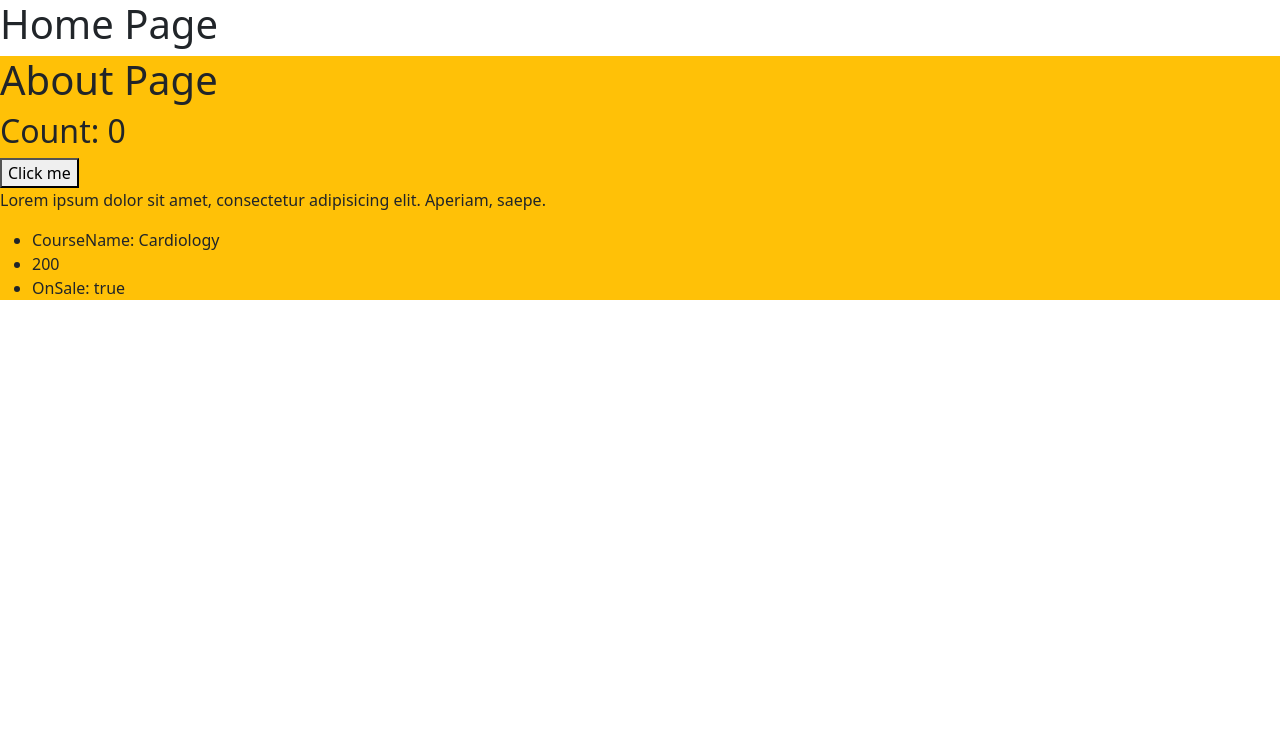
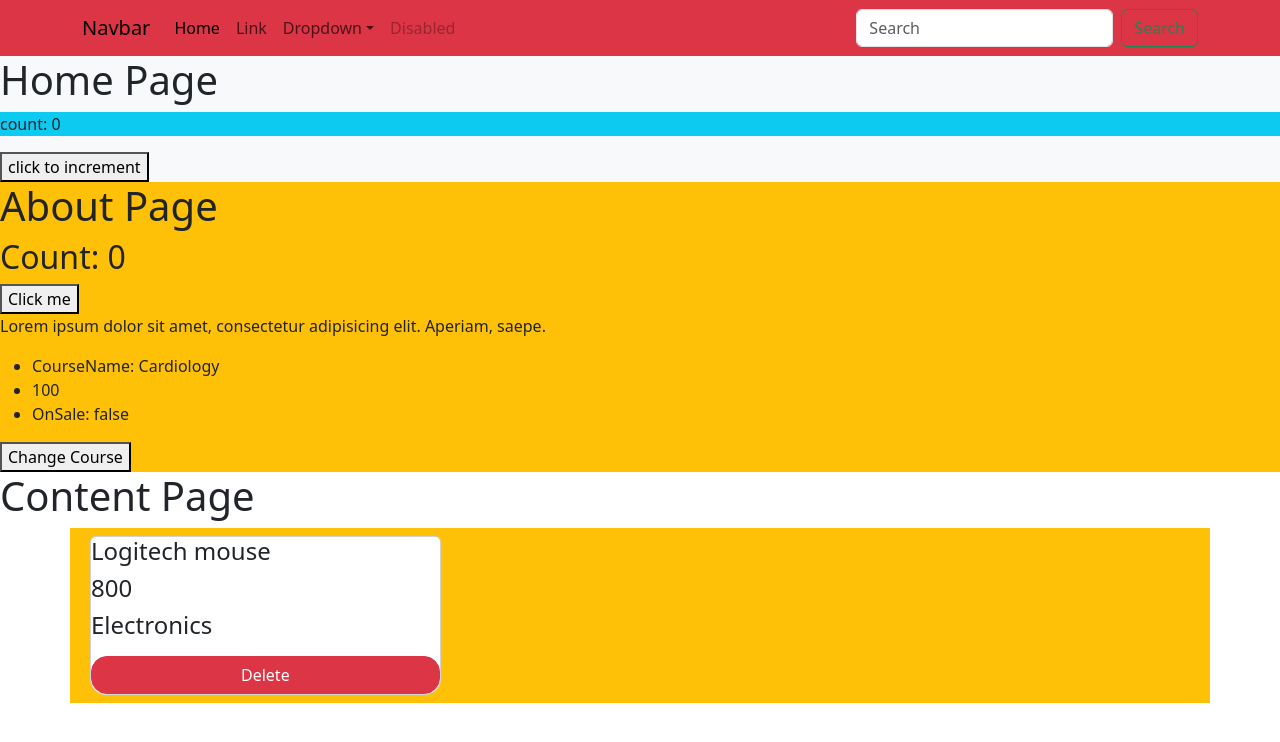
Before and after one commit to Nouh1408/React-Rev, a React (Vite) app: page / in a window 1280 px wide. Shown: the top 742 px of the page. Built offline with nearby package versions, Linux system fonts and the light colour scheme.

Commit message:
some new components

```diff
--- a/src/App.jsx
+++ b/src/App.jsx
@@ -2,6 +2,8 @@
 import About from "./Components/About/About"
 import React from "react";
 import Btn from "./Components/Btn/Btn";
+import Navbar from "./Components/Navbar/Navbar.jsx";
+import Content from "./Components/Content/Content.jsx";
 
 
 
@@ -10,8 +12,10 @@
 
 return (
  <React.Fragment>
+  <Navbar/>
   <Home/>
      <About/>
+     <Content/>
  </React.Fragment>
   )
 }
--- a/src/Components/About/About.jsx
+++ b/src/Components/About/About.jsx
@@ -2,14 +2,26 @@
 
 export default function About() {
   const [counter, setCounter] = useState(0);
-  const [course,setCourse]= useState({
-    name:"Cardiology",
-    price:200,
-    onSale:true
-  })
+  const course1 = {
+    name: "Cardiology",
+    price: 100,
+    onSale: false,
+  };
+
+  const course2 = {
+    name: "Pathology",
+    price: 200,
+    onSale: true,
+  };
+  const [course, setCourse] = useState(course1);
 
   function increment() {
     setCounter(counter + 1);
+  }
+ function ChangeCourse() {
+    setCourse((prevCourse) =>
+      prevCourse.name === "Cardiology" ? course2 : course1
+    );
   }
 
   return (
@@ -24,8 +36,10 @@
       <ul>
         <li>CourseName: {course.name}</li>
         <li>{course.price}</li>
-        <li>OnSale: {course.onSale ? "true":"false"}</li>
+        <li>OnSale: {course.onSale ? "true" : "false"}</li>
       </ul>
+      <button onClick={ChangeCourse}>Change Course</button>
+
     </div>
   );
 }
--- /dev/null
+++ b/src/Components/Content/Content.jsx
@@ -0,0 +1,29 @@
+import React, { useState } from 'react'
+
+export default function Content() {
+    const [product, setProduct]= useState({
+        name:"Logitech mouse",
+        price:800,
+        category:"Electronics",
+        onSale:true
+    })
+
+  return (
+    <div>
+      <h1>Content Page</h1>
+      <div className='container bg-warning'>
+        <div className="row p-2">
+            <div className="col-md-4">
+                <div className="card rounded-2 rounded-bottom-4">
+                    <h4>{product.name}</h4>
+                    <h4>{product.price}</h4>
+                    <h4>{product.category}</h4>
+                    <h4>{product.onSale}</h4>
+                    <button className='btn btn-danger rounded-4 '>Delete</button>
+                </div>
+            </div>
+        </div>
+      </div>
+    </div>
+  )
+}
--- a/src/Components/Home/Home.jsx
+++ b/src/Components/Home/Home.jsx
@@ -1,10 +1,17 @@
-import React from 'react'
+import React, { useState } from 'react'
 
 
 export default function Home() {
+  const  [count, setCounter] = useState(0)
+  // const [classs, setClasss] = useState(0)
+  function changeCounter(){
+    setCounter(count+1)
+  }
   return (
-    <>
-      <h1>Home Page</h1>
-    </>
+    <div className='bg-light'>
+      <h1 >Home Page</h1>
+      <p className={count>5 ? `bg-danger`:`bg-info`}>count: {count}</p>
+      <button onClick={changeCounter}>click to increment</button>
+    </div>
   )
 }
--- /dev/null
+++ b/src/Components/Navbar/Navbar.jsx
@@ -0,0 +1,46 @@
+import React from 'react'
+
+
+export default function Navbar() {
+  return (
+    <div>
+      <nav  className="navbar navbar-expand-lg bg-danger ">
+  <div className="container">
+    <a className="navbar-brand" href="#">Navbar</a>
+    <button className="navbar-toggler" type="button" data-bs-toggle="collapse" data-bs-target="#navbarSupportedContent" aria-controls="navbarSupportedContent" aria-expanded="false" aria-label="Toggle navigation">
+      <span className="navbar-toggler-icon" />
+    </button>
+    <div className="collapse navbar-collapse" id="navbarSupportedContent">
+      <ul className="navbar-nav me-auto mb-2 mb-lg-0">
+        <li className="nav-item">
+          <a className="nav-link active" aria-current="page" href="#">Home</a>
+        </li>
+        <li className="nav-item">
+          <a className="nav-link" href="#">Link</a>
+        </li>
+        <li className="nav-item dropdown">
+          <a className="nav-link dropdown-toggle" href="#" id="navbarDropdown" role="button" data-bs-toggle="dropdown" aria-expanded="false">
+            Dropdown
+          </a>
+          <ul className="dropdown-menu" aria-labelledby="navbarDropdown">
+            <li><a className="dropdown-item" href="#">Action</a></li>
+            <li><a className="dropdown-item" href="#">Another action</a></li>
+            <li><hr className="dropdown-divider" /></li>
+            <li><a className="dropdown-item" href="#">Something else here</a></li>
+          </ul>
+        </li>
+        <li className="nav-item">
+          <a className="nav-link disabled" href="#" tabIndex={-1} aria-disabled="true">Disabled</a>
+        </li>
+      </ul>
+      <form className="d-flex">
+        <input className="form-control me-2" type="search" placeholder="Search" aria-label="Search" />
+        <button className="btn btn-outline-success" type="submit">Search</button>
+      </form>
+    </div>
+  </div>
+</nav>
+
+    </div>
+  )
+}
```
